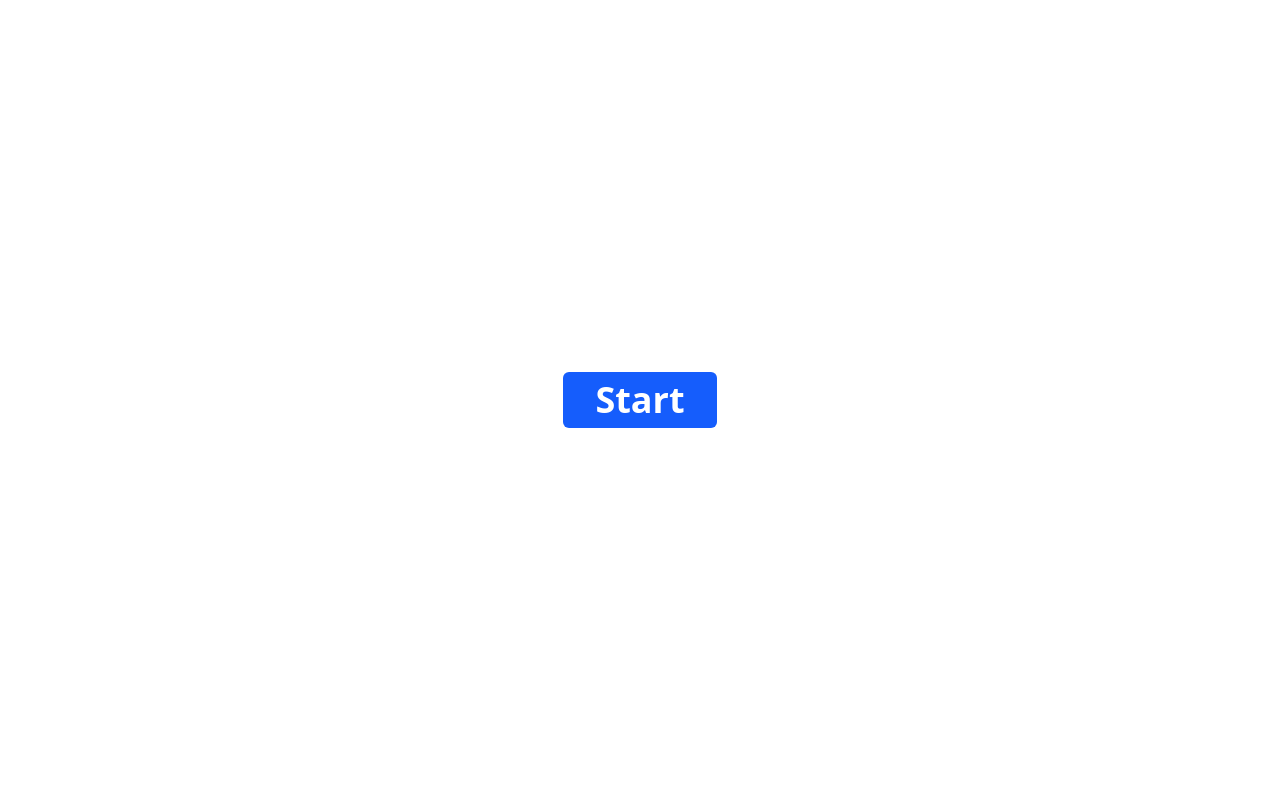
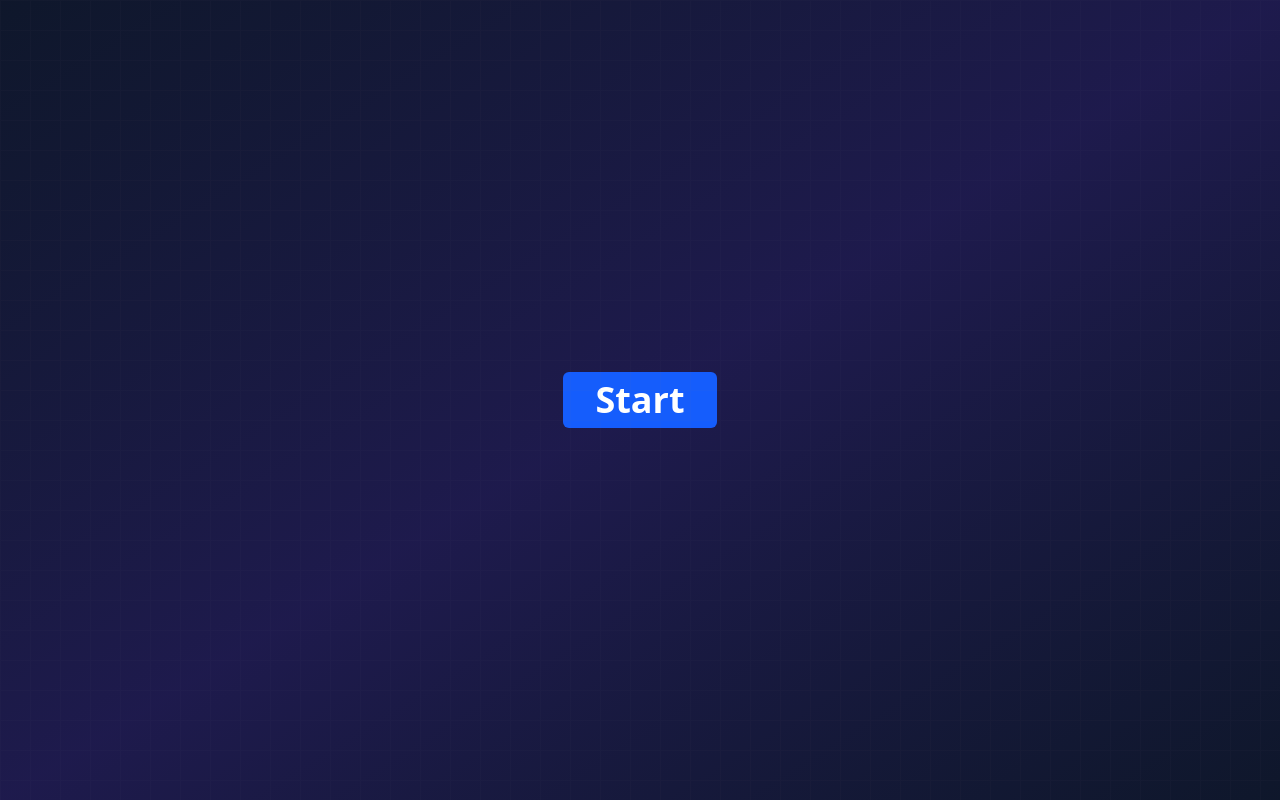
Before and after one commit to Fran0808/Mind-Challenge, a React (Vite) app: page / in a window 1280 px wide. Built offline with nearby package versions, Linux system fonts and the light colour scheme.

Commit message:
feat: adding background grid

```diff
--- a/src/App.tsx
+++ b/src/App.tsx
@@ -2,8 +2,9 @@ import StartScreen from "./components/StartScreen"
 
 const App = () => {
   return (
-    <div>
+    <div className="relative flex flex-col justify-center items-center min-h-screen bg-linear-to-br from-slate-900 via-indigo-950 to-slate-900 overflow-hidden text-white">
       <StartScreen />
+      <div className="bg-overlay bg-grid"></div>
     </div>
   )
 }
```
